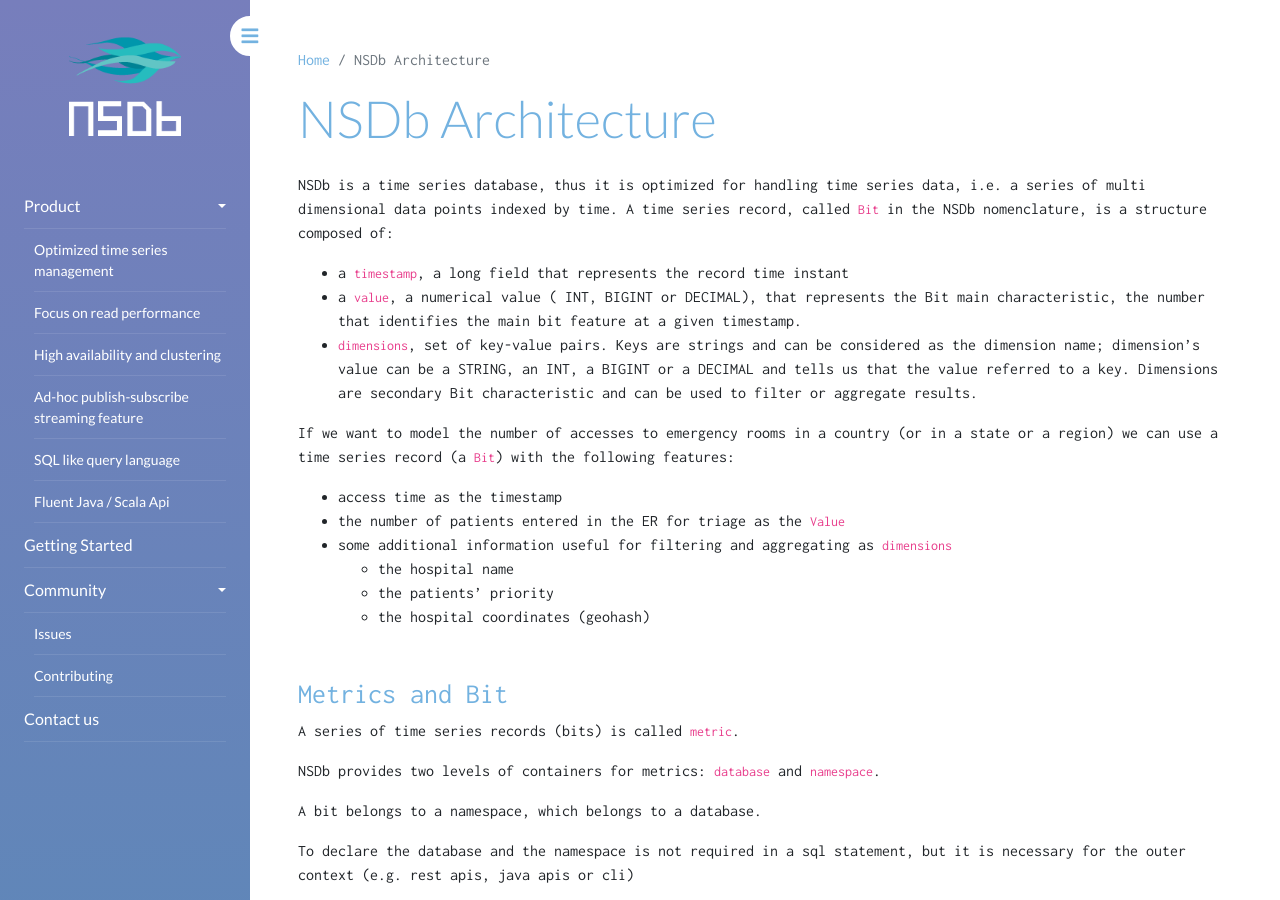
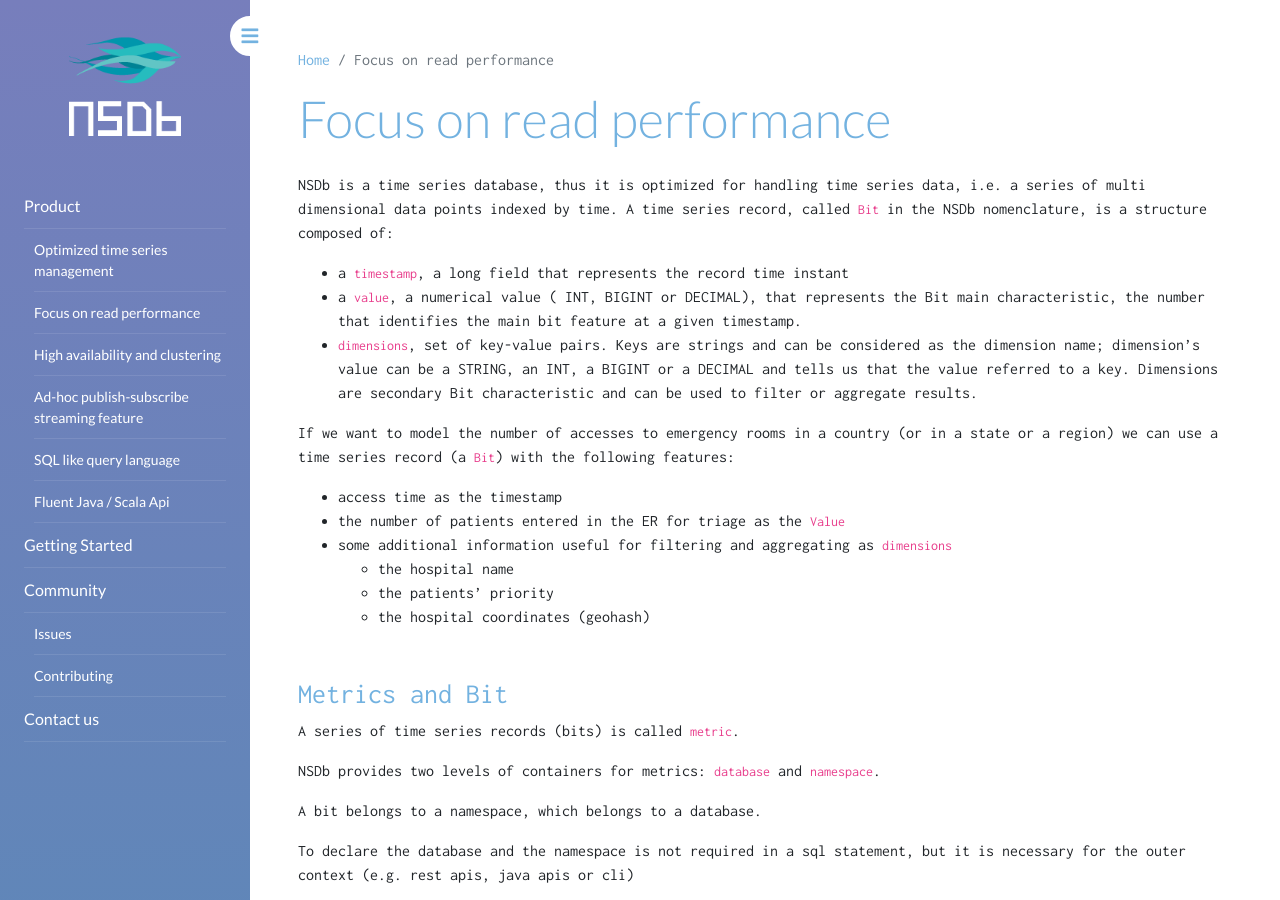
Before and after one commit to nsdb-io/nsdb-io.github.io, a Jekyll site: the page built from Architecture.md, in a window 1280 px wide and 900 px high. Built offline with Jekyll 4.4.1, drawn with Linux system fonts in a browser that asks for light colours; nearby versions of some CDN libraries.

Commit message:
page titles

```diff
--- a/API_doc.md
+++ b/API_doc.md
@@ -1,6 +1,6 @@
 ---
 layout: pages
-title: NSDb API
+title: Fluent Java / Scala Api
 ---
 
 ## Integration API
--- a/Architecture.md
+++ b/Architecture.md
@@ -1,6 +1,6 @@
 ---
 layout: pages
-title: NSDb Architecture
+title: Focus on read performance
 ---
 
 NSDb is a time series database, thus it is optimized for handling time series data, i.e. a series of multi dimensional data points indexed by time.
--- a/Clustering.md
+++ b/Clustering.md
@@ -1,6 +1,6 @@
 ---
 layout: pages
-title: NSDb Clustering
+title: High availability and clustering
 ---
 
 ## Introduction
--- a/_includes/navbar.html
+++ b/_includes/navbar.html
@@ -11,7 +11,7 @@
     </a>
     <ul class="list-unstyled components mb-5">
       <li class="active">
-        <a href="#" data-toggle="collapse" aria-expanded="true" class="dropdown-toggle">Product</a>
+        <a href="/Products" >Product</a>
           <ul class="list-unstyled" id="homeSubmenu">
             <li>
               <a href="/Products">Optimized time series management</a>
@@ -37,13 +37,13 @@
             <a href="/Getting-started">Getting Started</a>
         </li>
         <li>
-          <a href="/Community" data-toggle="collapse" aria-expanded="false" class="dropdown-toggle">Community</a>
+          <a href="/Community">Community</a>
           <ul class="list-unstyled" id="pageSubmenu">
             <li>
                 <a href="/Community">Issues</a>
             </li>
             <li>
-                <a href="/Contributing">Contributing</a>
+                <a href="/Community">Contributing</a>
             </li>
           </ul>
         </li>
```
Also changed, not shown: PublishSubscribe.md (+1 -1 lines), SQL.md (+1 -1 lines).
